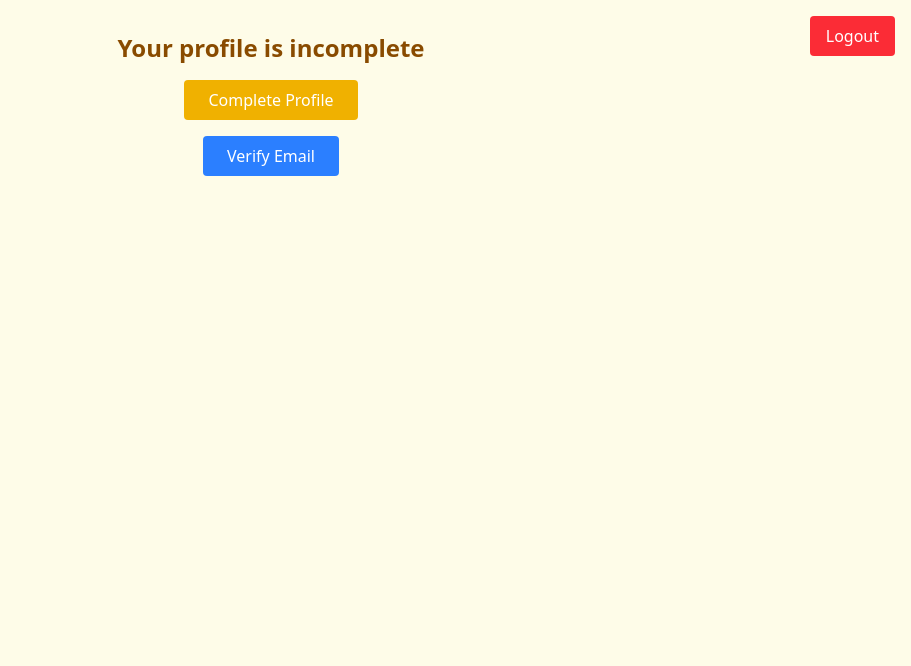
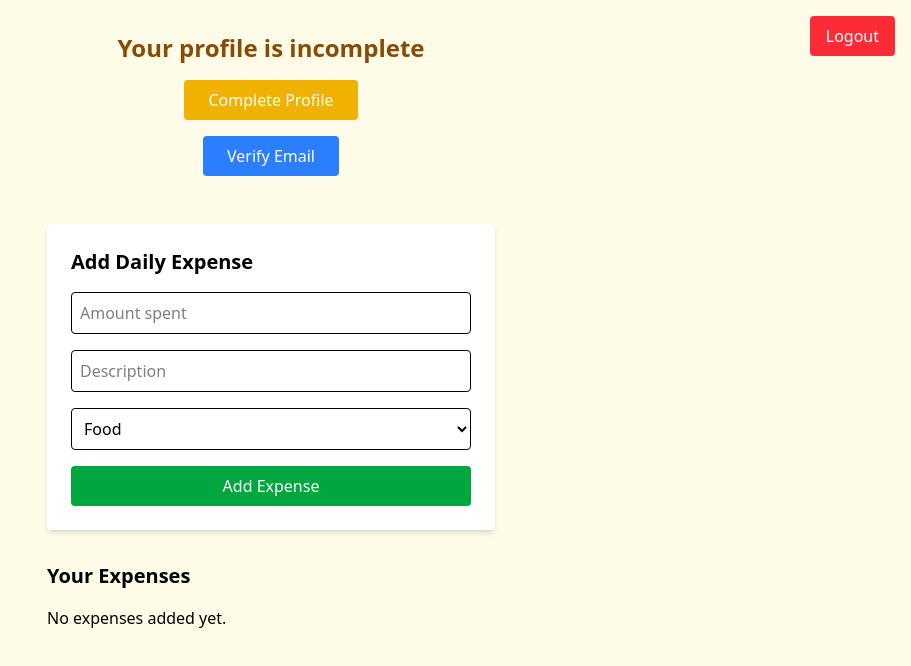
Before and after one commit to Himanshu6205/react-expence-tracker, a React (Vite) app: page /dashboard in a window 1280 px wide. Shown: the top 666 px of the page, without its empty margins (369-1280 px from the left). Built offline with nearby package versions, Linux system fonts and the light colour scheme.

Commit message:
"tracking purpose"

```diff
--- a/src/App.jsx
+++ b/src/App.jsx
@@ -1,10 +1,11 @@
 import React from "react";
 import { BrowserRouter as Router, Routes, Route } from "react-router-dom";
+
 import SignUp from "./components/SignUp";
 import Login from "./components/Login";
 import Dashboard from "./components/Dashboard";
 import CompleteProfile from "./components/CompleteProfile";
-import ForgotPassword from "./components/ForgotPassword"; // ✅ NEW
+import ForgotPassword from "./components/ForgotPassword"; // agar ye bhi hai
 
 export default function App() {
   return (
@@ -14,8 +15,7 @@ export default function App() {
         <Route path="/login" element={<Login />} />
         <Route path="/dashboard" element={<Dashboard />} />
         <Route path="/complete-profile" element={<CompleteProfile />} />
-        <Route path="/forgot-password" element={<ForgotPassword />} />{" "}
-        {/* ✅ NEW */}
+        <Route path="/forgot-password" element={<ForgotPassword />} />
         <Route path="/" element={<Login />} />
       </Routes>
     </Router>
--- a/src/components/Dashboard.jsx
+++ b/src/components/Dashboard.jsx
@@ -19,7 +19,7 @@ export default function Dashboard() {
     const token = localStorage.getItem("token");
 
     try {
-      const data = await sendEmailVerification(token);
+      await sendEmailVerification(token);
       console.log("Verification email sent:", data);
       setMsg("✅ Verification email sent! Please check your inbox.");
     } catch (err) {
@@ -36,9 +36,33 @@ export default function Dashboard() {
     }
   };
 
-  // ✅ COMPLETE PROFILE FUNCTION
   const handleCompleteProfile = () => {
     navigate("/complete-profile");
+  };
+
+  // ✅ EXPENSE STATE (Local)
+  const [expenses, setExpenses] = useState([]);
+  const [amount, setAmount] = useState("");
+  const [description, setDescription] = useState("");
+  const [category, setCategory] = useState("Food");
+
+  const handleAddExpense = (e) => {
+    e.preventDefault();
+    if (!amount || !description || !category) return;
+
+    const newExpense = {
+      id: Date.now(),
+      amount,
+      description,
+      category,
+    };
+
+    setExpenses((prev) => [...prev, newExpense]);
+
+    // Clear form
+    setAmount("");
+    setDescription("");
+    setCategory("Food");
   };
 
   return (
@@ -51,7 +75,6 @@ export default function Dashboard() {
         Logout
       </button>
 
-      {/* ✅ Main Dashboard Content */}
       <h1 className="text-2xl font-bold mb-4 text-yellow-800">
         Your profile is incomplete
       </h1>
@@ -65,12 +88,77 @@ export default function Dashboard() {
 
       <button
         onClick={handleVerifyEmail}
-        className="px-6 py-2 bg-blue-500 text-white rounded hover:bg-blue-600"
+        className="px-6 py-2 mb-4 bg-blue-500 text-white rounded hover:bg-blue-600"
       >
         Verify Email
       </button>
 
       {msg && <p className="mt-4 text-green-800 font-semibold">{msg}</p>}
+
+      {/* ✅ ADD EXPENSE FORM */}
+      <div className="w-full max-w-md mt-8 bg-white p-6 rounded shadow-md">
+        <h2 className="text-xl font-bold mb-4">Add Daily Expense</h2>
+
+        <form onSubmit={handleAddExpense} className="space-y-4">
+          <input
+            type="number"
+            placeholder="Amount spent"
+            className="w-full p-2 border rounded"
+            value={amount}
+            onChange={(e) => setAmount(e.target.value)}
+          />
+
+          <input
+            type="text"
+            placeholder="Description"
+            className="w-full p-2 border rounded"
+            value={description}
+            onChange={(e) => setDescription(e.target.value)}
+          />
+
+          <select
+            className="w-full p-2 border rounded"
+            value={category}
+            onChange={(e) => setCategory(e.target.value)}
+          >
+            <option value="Food">Food</option>
+            <option value="Petrol">Petrol</option>
+            <option value="Salary">Salary</option>
+            <option value="Entertainment">Entertainment</option>
+            <option value="Shopping">Shopping</option>
+          </select>
+
+          <button
+            type="submit"
+            className="w-full py-2 bg-green-600 text-white rounded hover:bg-green-700"
+          >
+            Add Expense
+          </button>
+        </form>
+      </div>
+
+      {/* ✅ EXPENSE LIST */}
+      <div className="w-full max-w-md mt-8">
+        <h2 className="text-xl font-bold mb-4">Your Expenses</h2>
+        {expenses.length === 0 ? (
+          <p>No expenses added yet.</p>
+        ) : (
+          <ul className="space-y-2">
+            {expenses.map((exp) => (
+              <li
+                key={exp.id}
+                className="border p-3 rounded flex justify-between items-center bg-white shadow-sm"
+              >
+                <div>
+                  <p className="font-semibold">₹ {exp.amount}</p>
+                  <p className="text-sm">{exp.description}</p>
+                  <p className="text-xs text-gray-500">{exp.category}</p>
+                </div>
+              </li>
+            ))}
+          </ul>
+        )}
+      </div>
     </div>
   );
 }
```
